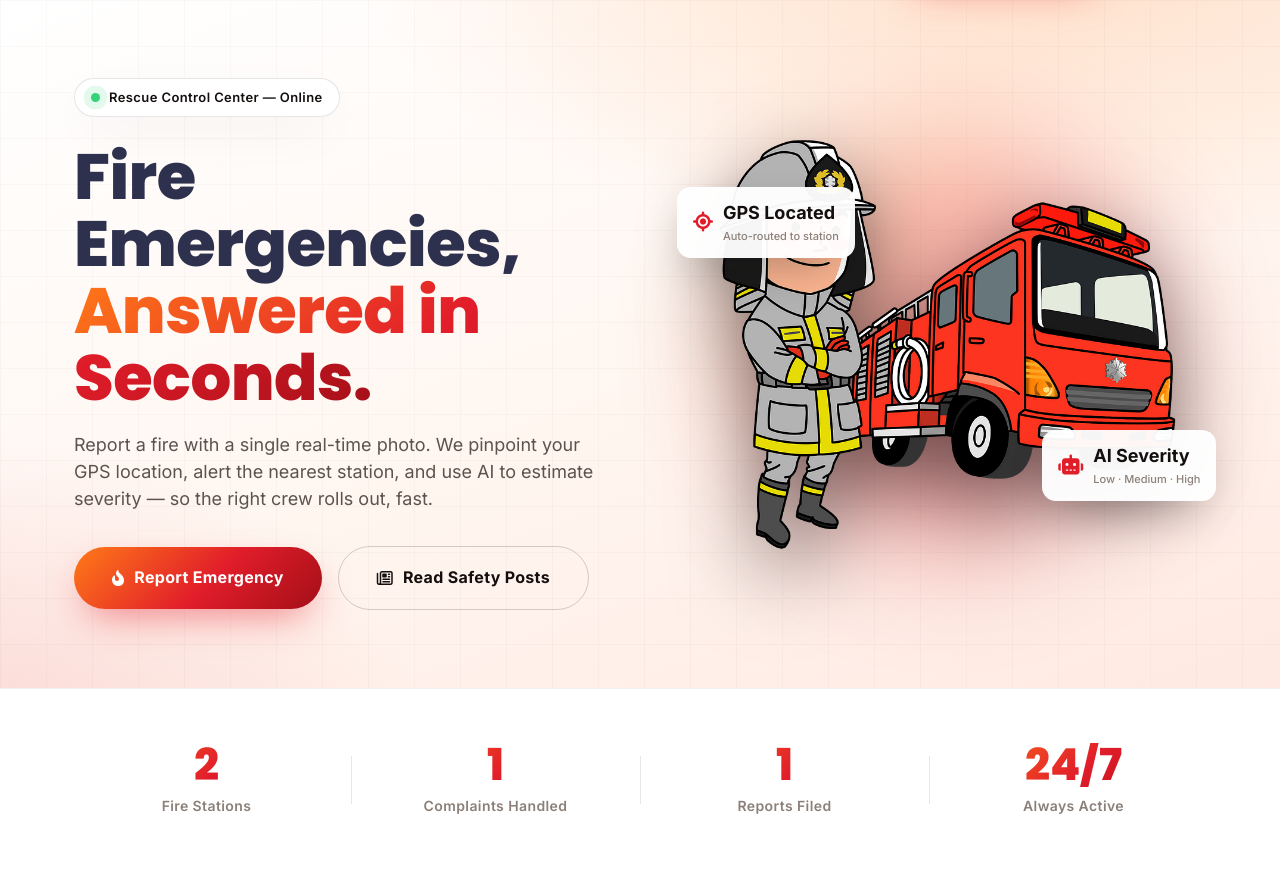
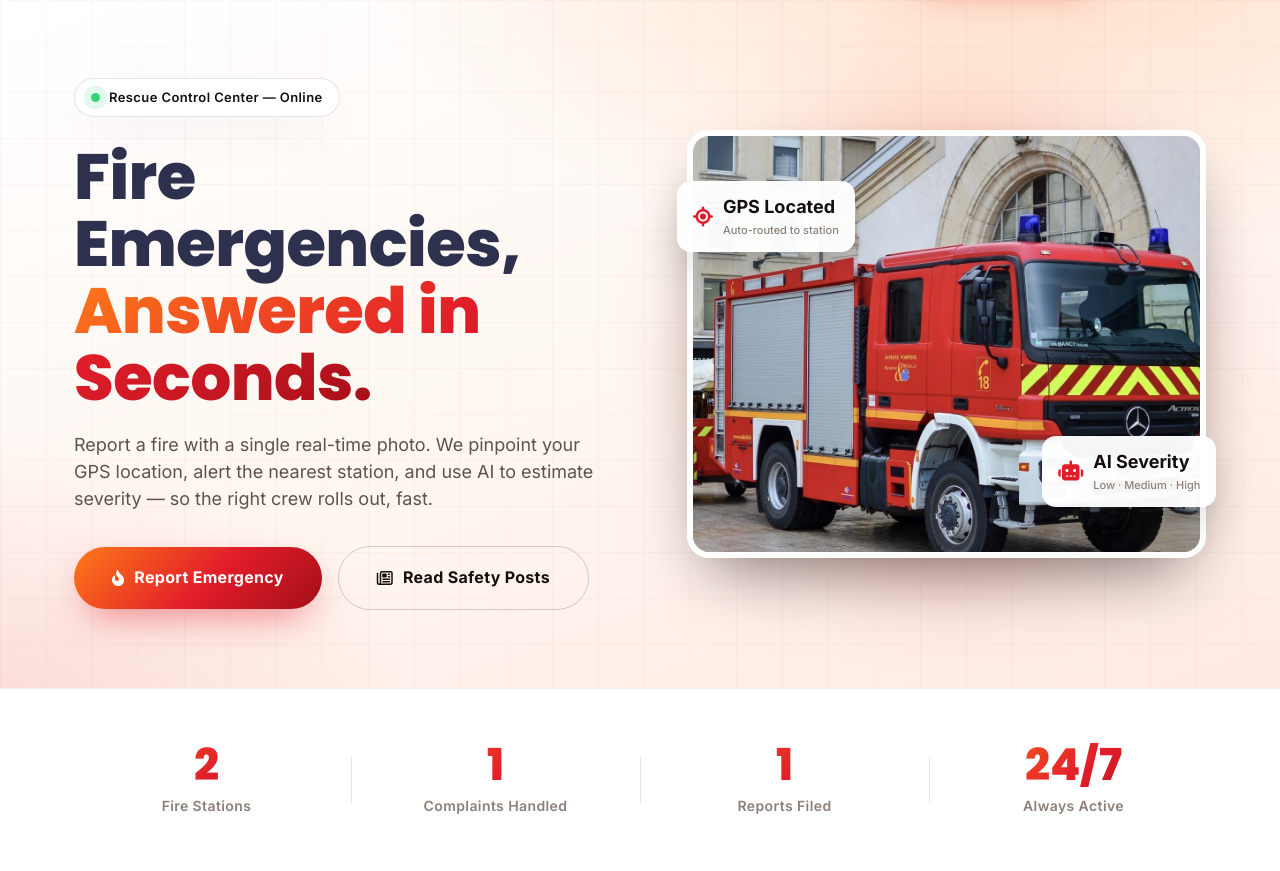
Before and after one commit to aligithub0/fire-rescue-app, a PHP site: page /predict/ in a window 1280 px wide. Shown: the part 77-948 px from the top of the page. Run offline with PHP 8.4, Linux system fonts and the light colour scheme; data comes from the database, SQL or seed files in the repository; some libraries are stand-ins or nearby versions.

```diff
--- a/assets/dist/modern.css
+++ b/assets/dist/modern.css
@@ -146,7 +146,7 @@ body.fr-page * { box-sizing: border-box; }
   position: absolute; width: 78%; aspect-ratio: 1; border-radius: 50%;
   background: var(--fr-grad); filter: blur(64px); opacity: .38; z-index: 0;
 }
-.fr-hero-art img { position: relative; z-index: 1; width: 100%; max-width: 460px; filter: drop-shadow(0 30px 40px rgba(0,0,0,.5)); }
+.fr-hero-art img { position: relative; z-index: 1; width: 100%; max-width: 520px; aspect-ratio: 4 / 3.3; object-fit: cover; border-radius: 22px; border: 6px solid #fff; box-shadow: 0 30px 62px -22px rgba(20,15,14,.55); }
 .fr-hero-badge {
   position: absolute; z-index: 2; background: rgba(255,255,255,.96); color: var(--fr-ink);
   border-radius: 14px; padding: 12px 16px; box-shadow: var(--fr-shadow); display:flex; align-items:center; gap:10px; font-weight:700;
--- a/include/header.php
+++ b/include/header.php
@@ -30,7 +30,7 @@
     <link rel="stylesheet" href="assets/dist/style.css" />
 
     <!-- Modern theme (must load last so it wins) -->
-    <link rel="stylesheet" href="assets/dist/modern.css?v=6" />
+    <link rel="stylesheet" href="assets/dist/modern.css?v=10" />
   </head>
 
   <body class="fr-page">
--- a/index.php
+++ b/index.php
@@ -34,7 +34,7 @@
 
       <div class="fr-hero-art">
         <div class="fr-glow"></div>
-        <img src="assets/img/fireengine.png" alt="Fire engine" />
+        <img src="assets/img/hero-photo.jpg" alt="Fire rescue engine" />
         <div class="fr-hero-badge fr-badge-tl">
           <i class="fa-solid fa-location-crosshairs"></i>
           <div>GPS Located<small>Auto-routed to station</small></div>
```
Also changed, not shown: assets/img/hero-photo.jpg (added).
